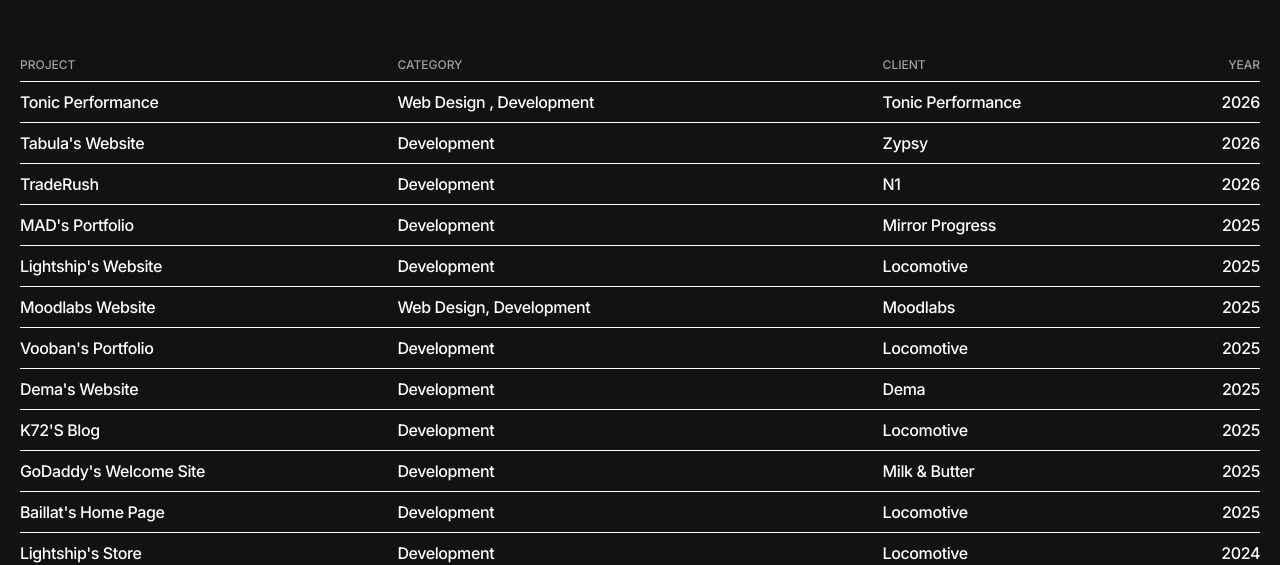
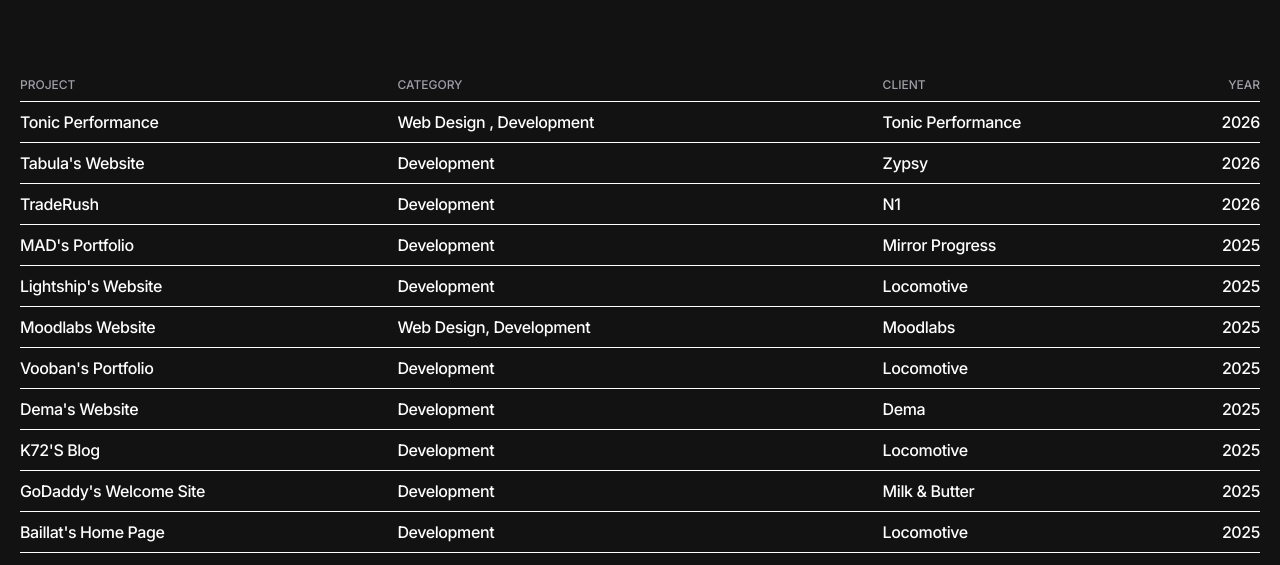
Before and after one commit to Nihal-kappungal/portfolio-recreations-olivier-larose, a React (Vite) app: page / in a window 1280 px wide. Shown: the part 911-1476 px from the top of the page. Built offline with nearby package versions, Linux system fonts and the light colour scheme.

Commit message:
style: padding top fixed

```diff
--- a/src/components/Project.jsx
+++ b/src/components/Project.jsx
@@ -6,7 +6,7 @@
   const [open, setOpen] = useState(null);
 
   return (
-    <section className="relative w-full min-h-screen z-25 px-5 pt-40 pb-15 bg-[#121212]">
+    <section className="relative w-full min-h-screen z-25 px-5 pt-45 pb-15 bg-[#121212]">
       <div className="w-full flex items-center justify-between uppercase py-2 ">
         <h4 className="w-[35vw] text-xs text-zinc-400 font-medium">Project</h4>
         <h4 className="w-[45vw] text-xs text-zinc-400 font-medium">category</h4>
```
